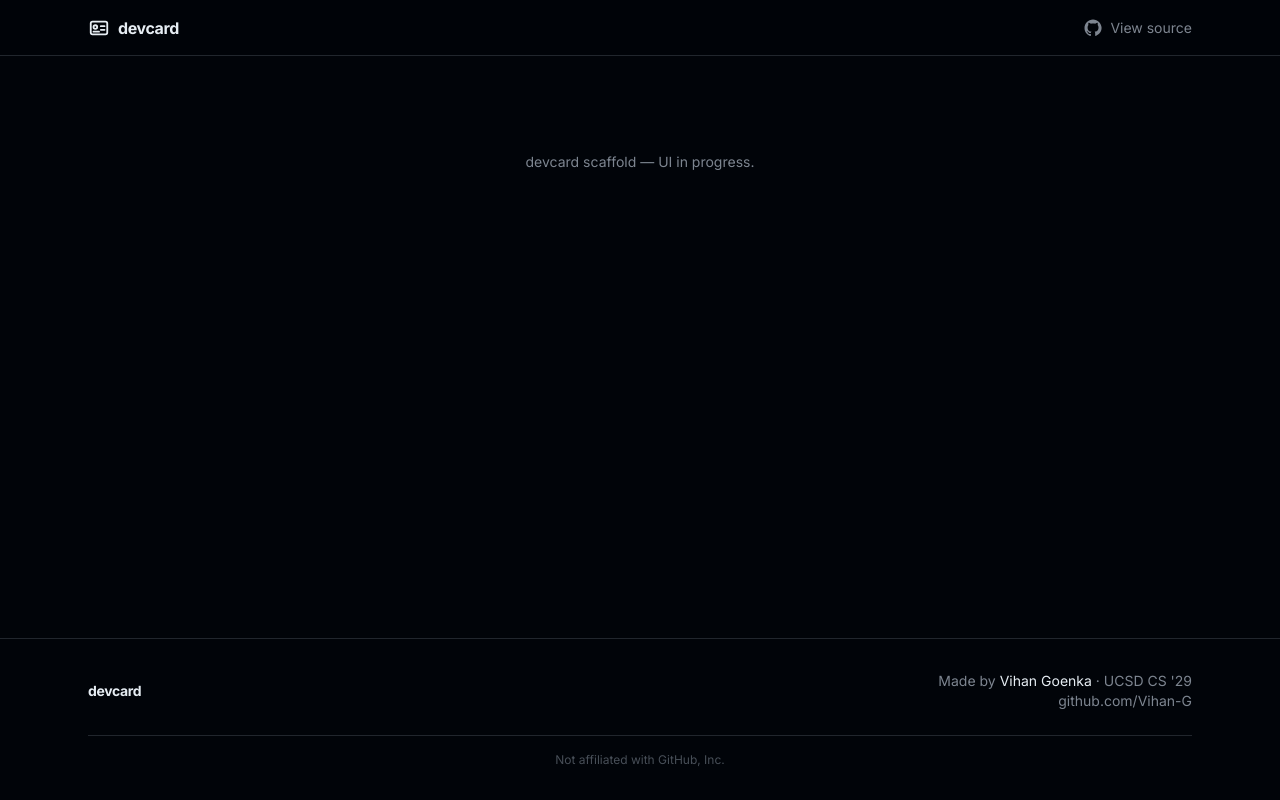
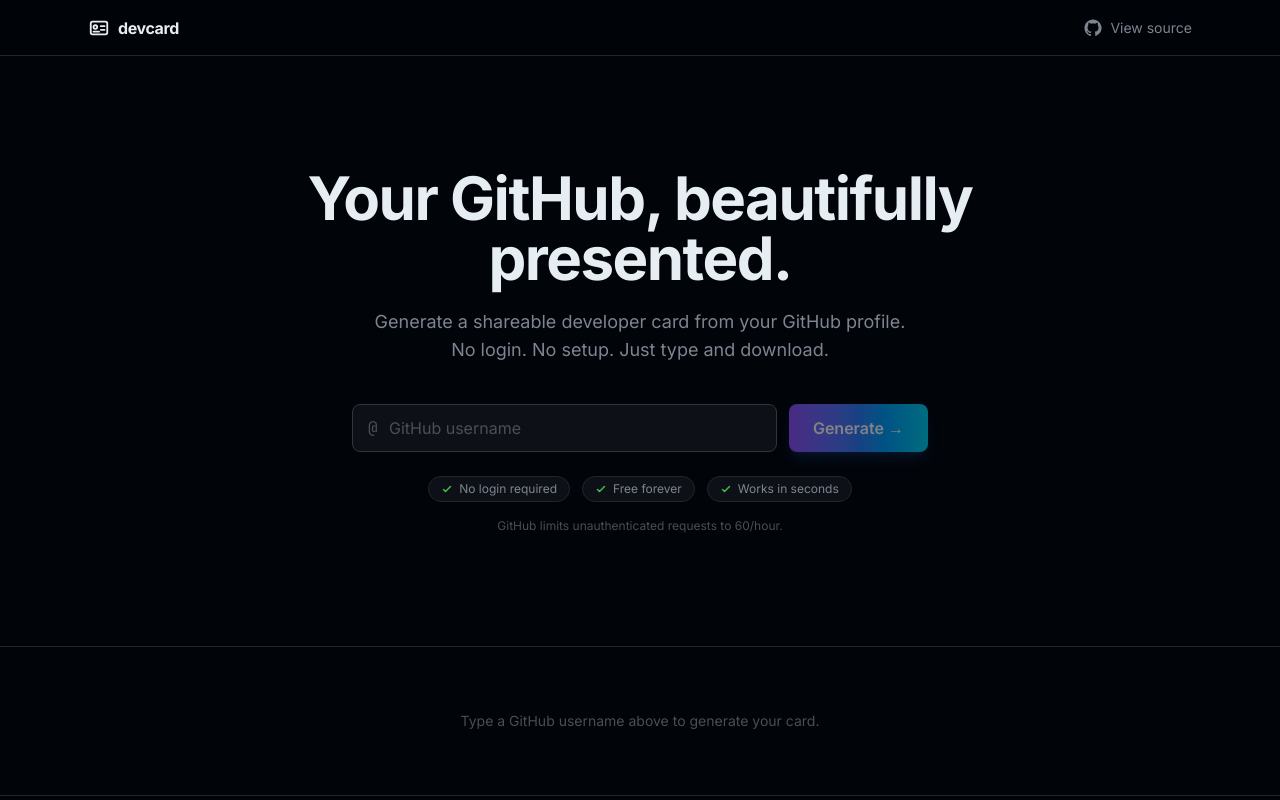
Before and after one commit to Vihan-G/devcard, a Next.js app: page / in a window 1280 px wide. Shown: the top 800 px of the page. Built offline with nearby package versions, Linux system fonts and the light colour scheme.

Commit message:
feat: hero section with search form

```diff
--- a/src/app/page.tsx
+++ b/src/app/page.tsx
@@ -1,16 +1,13 @@
 import Header from "@/components/Header";
 import Footer from "@/components/Footer";
+import HomeClient from "@/components/HomeClient";
 
 export default function Home() {
   return (
     <>
       <Header />
       <main className="flex-1">
-        <div className="mx-auto max-w-6xl px-4 py-24 sm:px-6">
-          <p className="text-center text-sm text-[#7d8590]">
-            devcard scaffold — UI in progress.
-          </p>
-        </div>
+        <HomeClient />
       </main>
       <Footer />
     </>
--- /dev/null
+++ b/src/components/Hero.tsx
@@ -0,0 +1,64 @@
+import SearchForm from "./SearchForm";
+
+interface Props {
+  onSubmit: (username: string) => void;
+  loading?: boolean;
+  initialValue?: string;
+}
+
+export default function Hero({ onSubmit, loading, initialValue }: Props) {
+  return (
+    <section className="border-b border-[#21262d] bg-[#010409]">
+      <div className="mx-auto max-w-4xl px-4 py-20 text-center sm:px-6 sm:py-28">
+        <h1 className="mx-auto max-w-3xl text-4xl font-bold tracking-tight text-[#e6edf3] sm:text-5xl md:text-6xl">
+          Your GitHub, beautifully presented.
+        </h1>
+        <p className="mx-auto mt-5 max-w-xl text-base text-[#7d8590] sm:text-lg">
+          Generate a shareable developer card from your GitHub profile.
+          <br className="hidden sm:inline" /> No login. No setup. Just type and download.
+        </p>
+        <div className="mt-10">
+          <SearchForm
+            onSubmit={onSubmit}
+            loading={loading}
+            initialValue={initialValue}
+          />
+        </div>
+        <ul className="mt-6 flex flex-wrap items-center justify-center gap-2 sm:gap-3">
+          {["No login required", "Free forever", "Works in seconds"].map(
+            (label) => (
+              <li
+                key={label}
+                className="flex items-center gap-1.5 rounded-full border border-[#21262d] bg-[#0d1117] px-3 py-1 text-xs text-[#7d8590]"
+              >
+                <CheckIcon />
+                {label}
+              </li>
+            ),
+          )}
+        </ul>
+        <p className="mt-4 text-xs text-[#484f58]">
+          GitHub limits unauthenticated requests to 60/hour.
+        </p>
+      </div>
+    </section>
+  );
+}
+
+function CheckIcon() {
+  return (
+    <svg
+      width="12"
+      height="12"
+      viewBox="0 0 24 24"
+      fill="none"
+      stroke="#3fb950"
+      strokeWidth="3"
+      strokeLinecap="round"
+      strokeLinejoin="round"
+      aria-hidden="true"
+    >
+      <path d="M5 13l4 4L19 7" />
+    </svg>
+  );
+}
--- /dev/null
+++ b/src/components/HomeClient.tsx
@@ -0,0 +1,33 @@
+"use client";
+
+import { useState } from "react";
+import Hero from "./Hero";
+
+export default function HomeClient() {
+  const [username, setUsername] = useState<string>("");
+  const [loading, setLoading] = useState(false);
+
+  function handleSubmit(name: string) {
+    setUsername(name);
+    setLoading(true);
+    // M4 will wire the fetch + card render. For now, just echo.
+    setTimeout(() => setLoading(false), 250);
+  }
+
+  return (
+    <>
+      <Hero onSubmit={handleSubmit} loading={loading} initialValue={username} />
+      <section className="mx-auto max-w-6xl px-4 py-16 sm:px-6">
+        {username ? (
+          <p className="text-center text-sm text-[#7d8590]">
+            Searched: <span className="text-[#e6edf3]">@{username}</span>
+          </p>
+        ) : (
+          <p className="text-center text-sm text-[#484f58]">
+            Type a GitHub username above to generate your card.
+          </p>
+        )}
+      </section>
+    </>
+  );
+}
--- /dev/null
+++ b/src/components/SearchForm.tsx
@@ -0,0 +1,52 @@
+"use client";
+
+import { useState } from "react";
+
+interface Props {
+  onSubmit: (username: string) => void;
+  loading?: boolean;
+  initialValue?: string;
+}
+
+export default function SearchForm({ onSubmit, loading, initialValue = "" }: Props) {
+  const [value, setValue] = useState(initialValue);
+
+  function handleSubmit(e: React.FormEvent) {
+    e.preventDefault();
+    const trimmed = value.trim().replace(/^@/, "");
+    if (!trimmed || loading) return;
+    onSubmit(trimmed);
+  }
+
+  return (
+    <form
+      onSubmit={handleSubmit}
+      className="mx-auto flex w-full max-w-xl flex-col gap-3 sm:flex-row"
+    >
+      <div className="relative flex-1">
+        <span className="pointer-events-none absolute left-4 top-1/2 -translate-y-1/2 font-mono text-base text-[#484f58]">
+          @
+        </span>
+        <input
+          type="text"
+          inputMode="text"
+          autoCapitalize="none"
+          autoCorrect="off"
+          spellCheck={false}
+          value={value}
+          onChange={(e) => setValue(e.target.value)}
+          placeholder="GitHub username"
+          aria-label="GitHub username"
+          className="h-12 w-full rounded-lg border border-[#30363d] bg-[#0d1117] pl-9 pr-4 text-base text-[#e6edf3] placeholder:text-[#484f58] outline-none transition-colors focus:border-[#58a6ff] focus:ring-2 focus:ring-[#58a6ff]/30"
+        />
+      </div>
+      <button
+        type="submit"
+        disabled={loading || value.trim().length === 0}
+        className="inline-flex h-12 items-center justify-center gap-2 rounded-lg bg-gradient-to-r from-violet-500 via-blue-500 to-cyan-400 px-6 text-base font-semibold text-white shadow-lg shadow-blue-500/20 transition-opacity hover:opacity-95 disabled:cursor-not-allowed disabled:opacity-50"
+      >
+        {loading ? "Loading…" : "Generate →"}
+      </button>
+    </form>
+  );
+}
```
